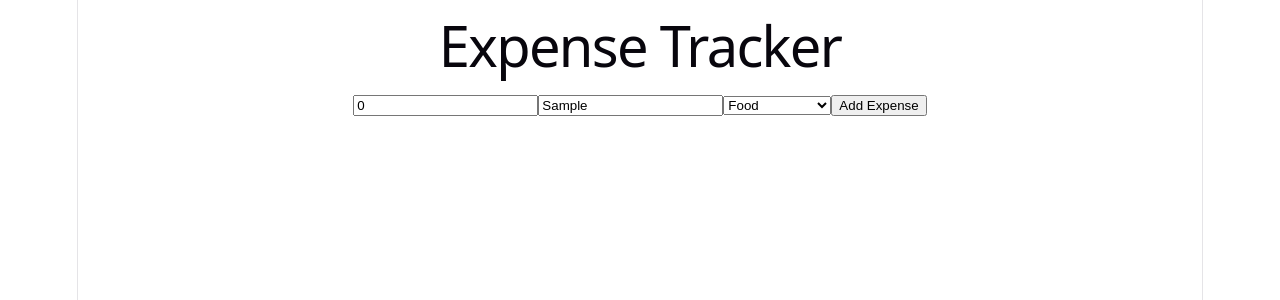
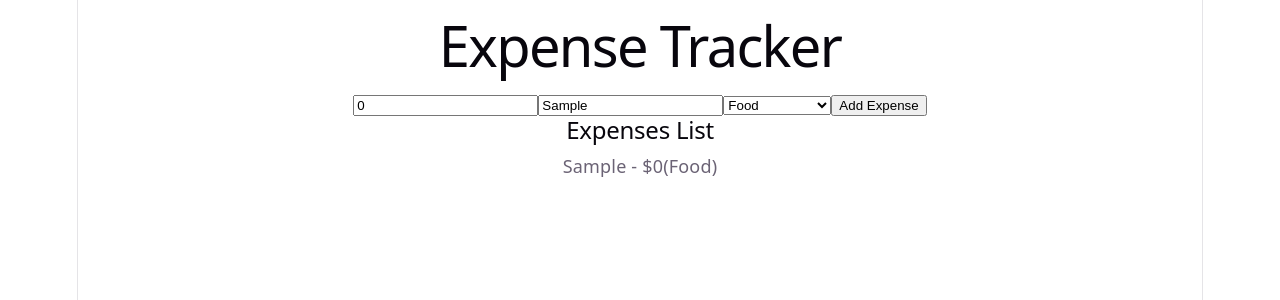
Before and after one commit to Sunjay77/Aegis, a React (Vite) app in the folder expense-tracker/: page / in a window 1280 px wide. Both pictures are taken after typing "Sample" into the empty fields and a click on the button "Add Expense". Shown: the top 300 px of the page. Built offline with nearby package versions, Linux system fonts and the light colour scheme.

Commit message:
feat: implement expense tracking functionality in App component

```diff
--- a/expense-tracker/src/App.tsx
+++ b/expense-tracker/src/App.tsx
@@ -4,12 +4,17 @@ function App() {
   const [amount, setAmount] = useState(0);
   const [description, setDescription] = useState("");
   const [category, setCategory] = useState("Food");
+  const [expenses, setExpenses] = useState<any[]>([]);
   const handleAddExpense = () => {
-    console.log('Button clicked')
-    console.log('Amount:', amount)
-    console.log('Description:', description)
-    console.log('Category:', category)
-  }
+    const newExpense = {
+      id: Date.now(),
+      amount,
+      description,
+      category
+    };
+    setExpenses([newExpense, ...expenses]);
+    console.log('Expense added:', newExpense);
+  };
   return (
     <div className="app">
       <h1>Expense Tracker</h1>
@@ -35,6 +40,12 @@ function App() {
         <option value="Utilities">Utilities</option>
       </select>
       <button onClick={handleAddExpense}>Add Expense</button>
+      <h2>Expenses List</h2>
+      {expenses.map(expense => (
+        <div key={expense.id}>
+          <p>{expense.description} - ${expense.amount}({expense.category})</p>
+        </div>
+      ))}
     </div>
   );
 }
```
